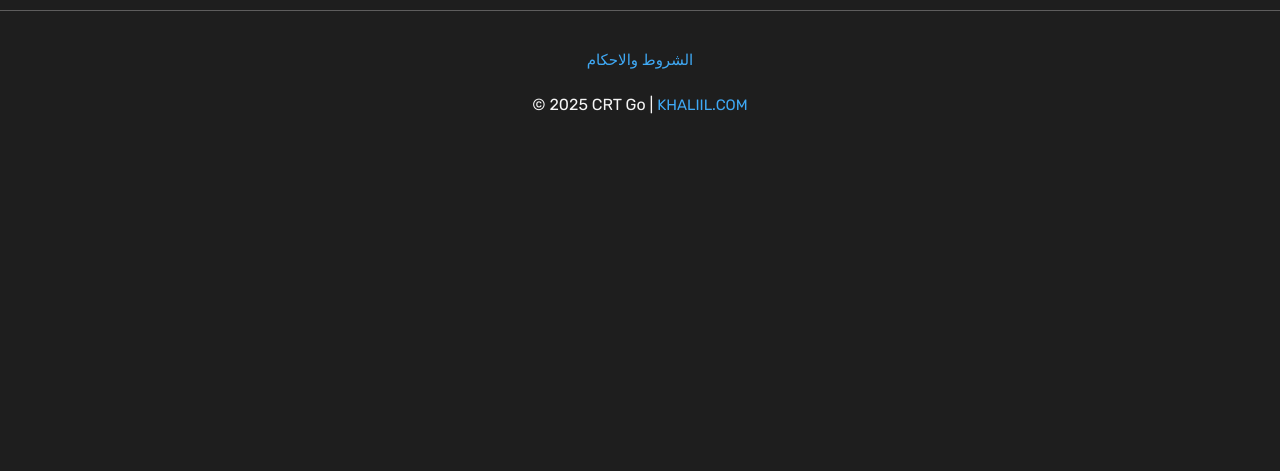
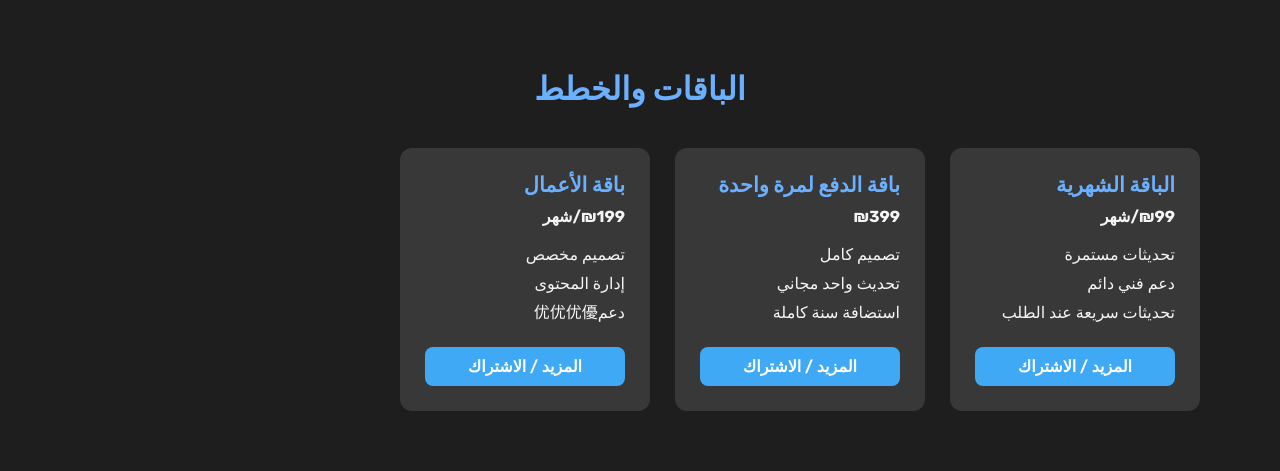
Before and after one commit to storeskhaliil/HomePage, a Next.js app: page /start in a window 1280 px wide. Shown: the part 1818-2289 px from the top of the page. Before the commit the page ends 1962 px from the top, so only its background shows below. Built offline with nearby package versions, Linux system fonts and the light colour scheme.

Commit message:
Update start.js

```diff
--- a/pages/start.js
+++ b/pages/start.js
@@ -44,7 +44,44 @@ export default function StartPage() {
 </section>
 
 
+<section className={styles.subscriptions}>
+  <h2>الباقات والخطط</h2>
 
+  <div className={styles.subScroll}>
+    <div className={styles.subCard}>
+      <h3>الباقة الشهرية</h3>
+      <p className={styles.price}>₪99/شهر</p>
+      <ul className={styles.features}>
+        <li>تحديثات مستمرة</li>
+        <li>دعم فني دائم</li>
+        <li>تحديثات سريعة عند الطلب</li>
+      </ul>
+      <Link href="/plans/monthly" className={styles.subLink}>المزيد / الاشتراك</Link>
+    </div>
+
+    <div className={styles.subCard}>
+      <h3>باقة الدفع لمرة واحدة</h3>
+      <p className={styles.price}>₪399</p>
+      <ul className={styles.features}>
+        <li>تصميم كامل</li>
+        <li>تحديث واحد مجاني</li>
+        <li>استضافة سنة كاملة</li>
+      </ul>
+      <Link href="/plans/one-time" className={styles.subLink}>المزيد / الاشتراك</Link>
+    </div>
+
+    <div className={styles.subCard}>
+      <h3>باقة الأعمال</h3>
+      <p className={styles.price}>₪199/شهر</p>
+      <ul className={styles.features}>
+        <li>تصميم مخصص</li>
+        <li>إدارة المحتوى</li>
+        <li>دعم优优优優</li>
+      </ul>
+      <Link href="/plans/business" className={styles.subLink}>المزيد / الاشتراك</Link>
+    </div>
+  </div>
+</section>
 
 
       </main>
```
